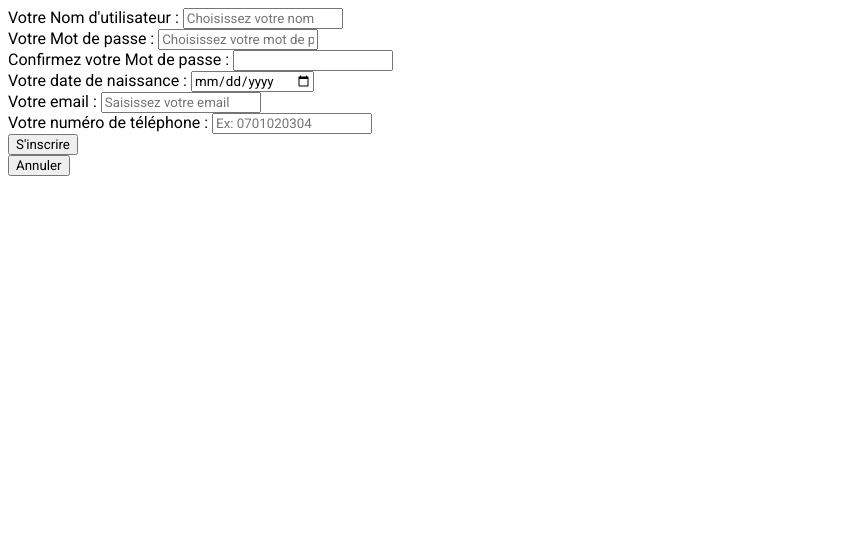
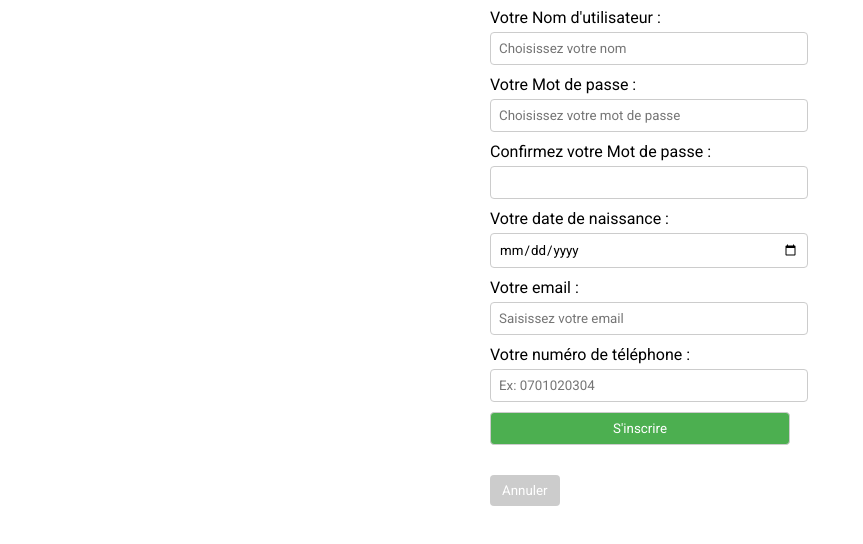
Before and after one commit to Beethoven09/shopinsid, an Angular app in the folder Front_end/shopinsid/: page /inscription in a window 1280 px wide. Shown: the top 544 px of the page, without its empty margins (0-863 px from the left). Built offline with nearby package versions, Linux system fonts and the light colour scheme.

Commit message:
Added an authentification service which allows users to login and register using forms, and by calling a back end api which response with either a success or an error + some adjustement with the scss files for the login and register forms + crypto js encryption for passwords

```diff
--- a/Front_end/shopinsid/angular.json
+++ b/Front_end/shopinsid/angular.json
@@ -115,7 +115,8 @@
               "src/assets"
             ],
             "styles": [
-              "src/styles.scss"
+              "src/styles.scss",
+              "node_modules/bootstrap/dist/css/bootstrap.min.css"
             ],
             "scripts": []
           }
--- a/Front_end/shopinsid/package.json
+++ b/Front_end/shopinsid/package.json
@@ -18,6 +18,8 @@
     "@angular/platform-browser": "^16.0.0",
     "@angular/platform-browser-dynamic": "^16.0.0",
     "@angular/router": "^16.0.0",
+    "bootstrap": "^5.2.3",
+    "crypto-js": "^4.1.1",
     "rxjs": "~7.8.0",
     "tslib": "^2.3.0",
     "zone.js": "~0.13.0"
@@ -26,6 +28,7 @@
     "@angular-devkit/build-angular": "^16.0.1",
     "@angular/cli": "~16.0.1",
     "@angular/compiler-cli": "^16.0.0",
+    "@types/crypto-js": "^4.1.1",
     "@types/jasmine": "~4.3.0",
     "jasmine-core": "~4.6.0",
     "karma": "~6.4.0",
--- a/Front_end/shopinsid/src/app/components/accueil/accueil.component.scss
+++ b/Front_end/shopinsid/src/app/components/accueil/accueil.component.scss
@@ -1,26 +1,43 @@
+div {
+  width: 500px;
+  margin: 0 auto;
+}
+
 .banner {
-    background-color: blue;
+  background-color: #f2f2f2;
   padding: 20px;
   text-align: center;
 }
 
-  h1, p {
-    color: white;
+h1 {
+  font-size: 24px;
+  margin-bottom: 10px;
+}
+
+p {
+  font-size: 16px;
+  margin-bottom: 20px;
 }
 
 .buttons {
-    margin-top: 20px;
+  display: flex;
+  justify-content: center;
 }
 
 .btn {
-    background-color: white;
-    color: blue;
-    padding: 10px 20px;
+  background-color: #4CAF50;
+  color: white;
+  padding: 8px 16px;
+  margin-right: 10px;
   border: none;
+  border-radius: 4px;
   cursor: pointer;
-    margin-right: 10px;
+}
+
+.btn:last-child {
+  margin-right: 0;
 }
 
 .btn:hover {
-    background-color: lightblue;
+  background-color: #45a049;
 }
--- a/Front_end/shopinsid/src/app/components/connexion/connexion.component.html
+++ b/Front_end/shopinsid/src/app/components/connexion/connexion.component.html
@@ -1,12 +1,12 @@
 <div>
-    <form>
-        <label for="username">Nom d'utilisateur : </label>
-        <input type="text" id="username" name="username" placeholder="Saisissez votre nom" required>
-        <br />
-        <label for="password">Mot de passe : </label>
-        <input type="password" id="password" name="password" placeholder="Saisissez votre mot de passe" required>
-        <br />
-        <input type="submit" value="Se connecter">
+    <form (ngSubmit)="login()">
+      <label for="username">Nom d'utilisateur :</label>
+      <input type="text" id="username" name="username" placeholder="Saisissez votre nom" [(ngModel)]="username" required>
+      <br />
+      <label for="password">Mot de passe :</label>
+      <input type="password" id="password" name="password" placeholder="Saisissez votre mot de passe" [(ngModel)]="password" required>
+      <br />
+      <input type="submit" value="Se connecter">
     </form>
     <button (click)="redirectToPage('accueil')">Retour</button>
 </div>
--- a/Front_end/shopinsid/src/app/components/connexion/connexion.component.scss
+++ b/Front_end/shopinsid/src/app/components/connexion/connexion.component.scss
@@ -0,0 +1,44 @@
+div {
+    width: 300px;
+    margin: 0 auto;
+  }
+
+  form {
+    margin-bottom: 20px;
+  }
+
+  label {
+    display: block;
+    margin-bottom: 5px;
+  }
+
+  input {
+    width: 100%;
+    padding: 8px;
+    margin-bottom: 10px;
+    border: 1px solid #ccc;
+    border-radius: 4px;
+  }
+
+  input[type="submit"] {
+    background-color: #4CAF50;
+    color: white;
+    cursor: pointer;
+  }
+
+  input[type="submit"]:hover {
+    background-color: #45a049;
+  }
+
+  button {
+    background-color: #ccc;
+    color: #fff;
+    padding: 8px 12px;
+    border: none;
+    border-radius: 4px;
+    cursor: pointer;
+  }
+
+  button:hover {
+    background-color: #999;
+  }
--- a/Front_end/shopinsid/src/app/components/connexion/connexion.component.ts
+++ b/Front_end/shopinsid/src/app/components/connexion/connexion.component.ts
@@ -1,20 +1,44 @@
 import { Component, OnInit } from '@angular/core';
 import { Router } from '@angular/router';
+import { AuthService } from 'src/app/services/auth.service';
+import { FormsModule } from '@angular/forms';
+
 
 @Component({
   selector: 'app-connexion',
   templateUrl: './connexion.component.html',
   styleUrls: ['./connexion.component.scss']
 })
-export class ConnexionComponent implements OnInit{
 
-  constructor(private router: Router){}
+export class ConnexionComponent implements OnInit {
 
-  /*Fonction qui renvoie vers une autre page */
-  redirectToPage(pageName : string) {
-    /*Ce qu'il faut écrire dans pageName se trouve dans les paths de app-routing.module*/
+  username: string = '';
+  password: string = '';
+
+  constructor(private authService: AuthService, private router: Router) { }
+
+  ngOnInit() { }
+
+  redirectToPage(pageName: string) {
     this.router.navigate([`${pageName}`]);
   }
 
-  ngOnInit(){}
+  login() {
+    this.authService.login(this.username, this.password).subscribe(
+      (response) => {
+        if (response.success) {
+          // Rediriger l'utilisateur vers la page d'accueil ou une autre page appropriée
+          console.log("Connexion réussie")
+          this.router.navigate(['accueil']);
+        } else {
+          // Afficher un message d'erreur pour indiquer que les informations d'identification sont incorrectes
+          console.log('Identifiants incorrects');
+        }
+      },
+      (error) => {
+        // Gérer les erreurs de la requête HTTP
+        console.log('Erreur lors de la requête de login', error);
+      }
+    );
+  }
 }
--- a/Front_end/shopinsid/src/app/components/inscription/inscription.component.scss
+++ b/Front_end/shopinsid/src/app/components/inscription/inscription.component.scss
@@ -0,0 +1,44 @@
+div {
+    width: 300px;
+    margin: 0 auto;
+  }
+
+  form {
+    margin-bottom: 20px;
+  }
+
+  label {
+    display: block;
+    margin-bottom: 5px;
+  }
+
+  input {
+    width: 100%;
+    padding: 8px;
+    margin-bottom: 10px;
+    border: 1px solid #ccc;
+    border-radius: 4px;
+  }
+
+  input[type="submit"] {
+    background-color: #4CAF50;
+    color: white;
+    cursor: pointer;
+  }
+
+  input[type="submit"]:hover {
+    background-color: #45a049;
+  }
+
+  button {
+    background-color: #ccc;
+    color: #fff;
+    padding: 8px 12px;
+    border: none;
+    border-radius: 4px;
+    cursor: pointer;
+  }
+
+  button:hover {
+    background-color: #999;
+  }
--- a/Front_end/shopinsid/src/app/components/inscription/inscription.component.ts
+++ b/Front_end/shopinsid/src/app/components/inscription/inscription.component.ts
@@ -1,5 +1,6 @@
 import { Component, OnInit } from '@angular/core';
 import { Router} from '@angular/router';
+import { AuthService } from 'src/app/services/auth.service';
 
 @Component({
   selector: 'app-inscription',
@@ -7,8 +8,17 @@ import { Router} from '@angular/router';
   styleUrls: ['./inscription.component.scss']
 })
 export class InscriptionComponent implements OnInit{
+  /* Informations à l'inscription */
+  registerData = {
+    username: '',
+    password: '',
+    confirm: '',
+    birthdate: '',
+    mail: '',
+    tel: ''
+  };
 
-  constructor(private router: Router){}
+  constructor(private router: Router, private authService: AuthService){}
 
   /*Fonction qui renvoie vers une autre page */
   redirectToPage(pageName : string) {
@@ -18,4 +28,53 @@ export class InscriptionComponent implements OnInit{
 
   ngOnInit(){}
 
+  register() {
+    /* verif est une variable qui vérifie si les données sont valides avant d'envoyer la requête, par défaut elle est init à true */
+    let verif = true;
+    /* On regarde si les champs obligatoires ne sont pas vides */
+    if (this.registerData.username === '' || this.registerData.password === '' ||
+        this.registerData.confirm ==='' || this.registerData.birthdate ==='' || this.registerData.mail ===''){
+      verif = false;
+      console.log("vide");
+    }
+    /* On regarde si le mot de passe à au moins 8 caractères */
+    else if (this.registerData.password.length < 7){
+      verif = false;
+      console.log("mot de passe trop court");
+    }
+    /* On regarde si la confirmation de mot de passe est correcte*/
+    else if(this.registerData.password !== this.registerData.confirm){
+      verif = false;
+      console.log("mdp différents");
+    }
+    /* On vérifie si la date est correcte */
+    else if (isNaN(new Date(this.registerData.birthdate).getTime())){
+      verif = false;
+      console.log("date invalide");
+    }
+    /* On vérifie si l'email est correct */
+    else if((/^[^\s@]+@[^\s@]+\.[^\s@]+$/).test(this.registerData.mail)==false){
+      verif = false;
+      console.log("email invalide");
+    }
+
+
+    if (verif === true){
+        console.log("tests passed");
+        this.authService.register(this.registerData.username, this.registerData.password, this.registerData.birthdate,
+          this.registerData.mail, this.registerData.tel).subscribe(
+          (response) => {
+            if (response.success) {
+              // Rediriger l'utilisateur vers la page d'accueil ou une autre page appropriée
+              console.log("Inscription réussie")
+              this.router.navigate(['accueil']);
+          }
+        },
+        (error) => {
+          // Gérer les erreurs de la requête HTTP
+          console.log('Erreur lors de la requête de login', error);
+        }
+        );
+    }
+  }
 }
--- /dev/null
+++ b/Front_end/shopinsid/src/app/services/auth.service.ts
@@ -0,0 +1,29 @@
+import { Injectable } from '@angular/core';
+import { HttpClient } from '@angular/common/http';
+import { Observable } from 'rxjs';
+import { SHA256 } from 'crypto-js';
+
+@Injectable({
+  providedIn: 'root'
+})
+export class AuthService {
+  private connexionUrl = 'https://127.0.0.1:8000/connexion';
+  private InscriptionUrl = 'https://127.0.0.1:8000/connexion';
+
+
+  constructor(private http: HttpClient) { }
+
+  //fonction pour se connecter
+  login(username: string, password: string): Observable<any> {
+    const hashedPassword = SHA256(password).toString(); // Chiffrement du mot de passe
+
+    return this.http.post<any>(this.connexionUrl, { username, password: hashedPassword });
+  }
+
+  //fonction pour inscription
+  register(username: string, password: string, birthdate: string, email: string, tel: string): Observable<any> {
+    const hashedPassword = SHA256(password).toString(); // Chiffrement du mot de passe
+
+    return this.http.post<any>(this.InscriptionUrl, { username, password: hashedPassword, birthdate, email, tel });
+  }
+}
```
Also changed, not shown: Front_end/shopinsid/src/app/app.module.ts (+6 -1 lines), 1 other file (tests, documents, lock files or other folders). Lines whose indentation alone changed are shown as unchanged.
